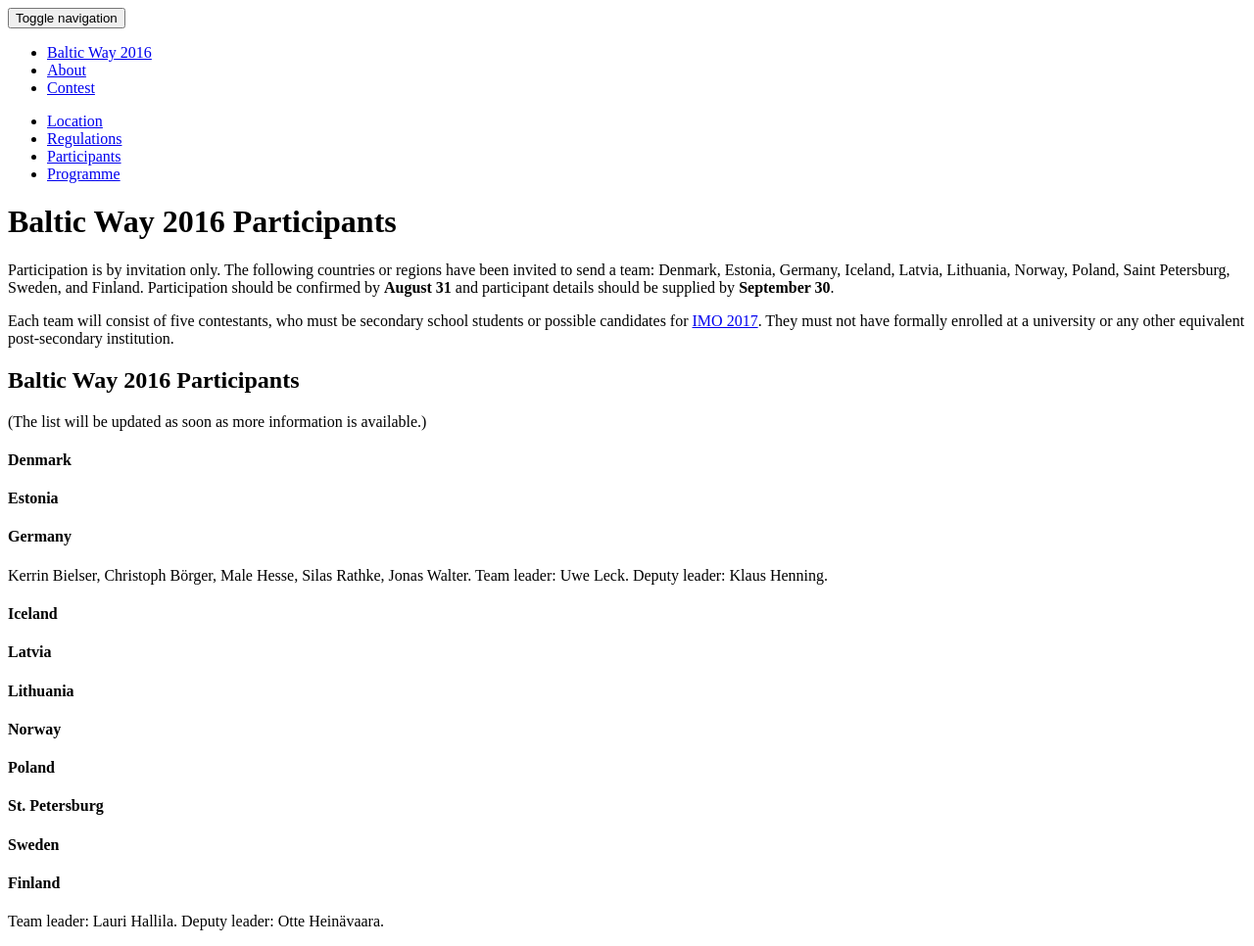
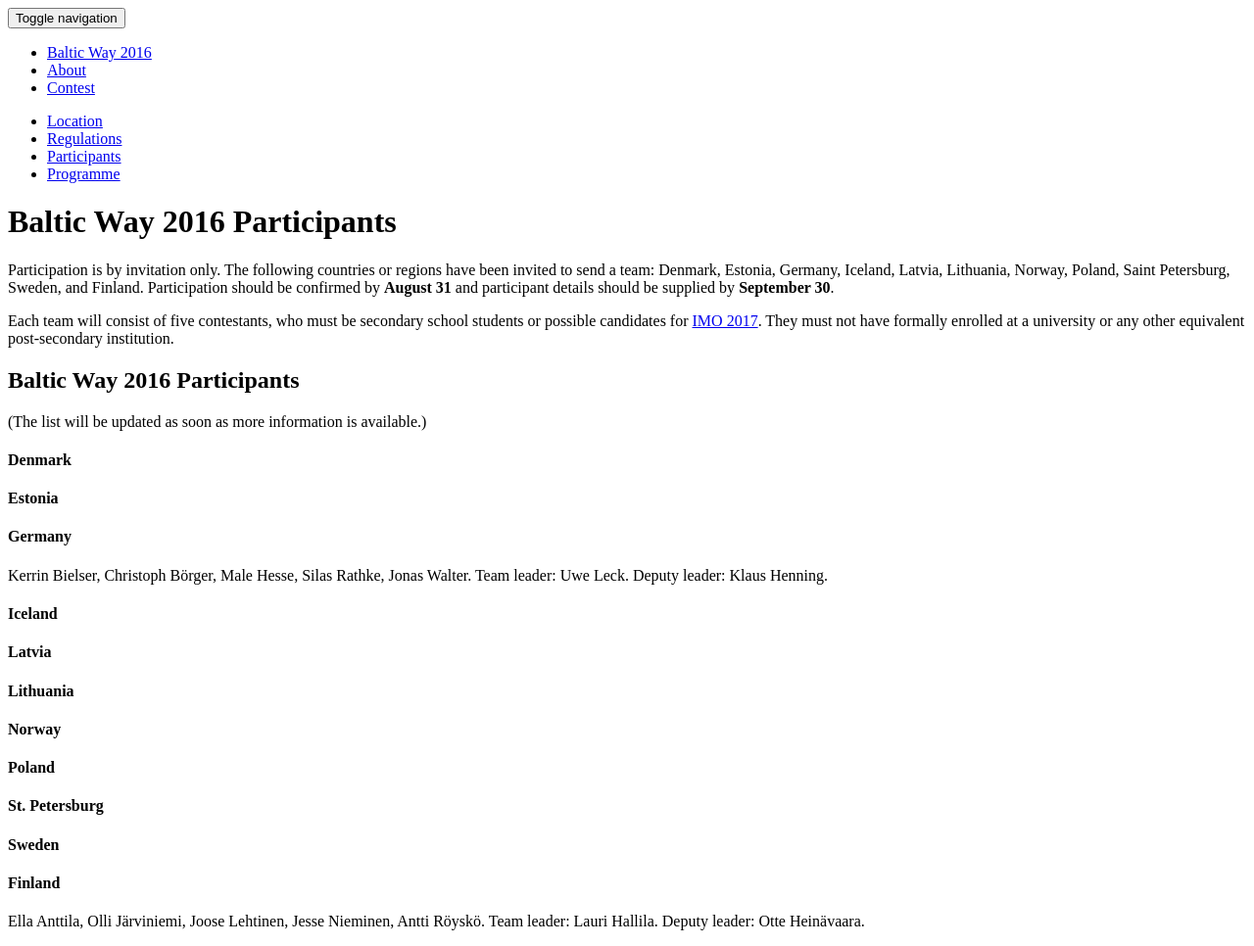
Before and after one commit to matematiikkakilpailut/matematiikkakilpailut.github.io, a Jekyll site: the page built from BW2016/participants/index.md, in a window 1280 px wide. Shown: the whole page at 98% size. Built offline with Jekyll 4.4.1, drawn with Linux system fonts in a browser that asks for light colours; nearby versions of some CDN libraries; a style sheet for code colours, icons or effects is not loaded.

Commit message:
Update index.md

```diff
--- a/BW2016/participants/index.md
+++ b/BW2016/participants/index.md
@@ -47,4 +47,4 @@ Kerrin Bielser,  Christoph Börger,  Male Hesse,  Silas Rathke,  Jonas Walter. T
 
 <h4>Finland</h4>
 
-Team leader: Lauri Hallila. Deputy leader: Otte Heinävaara.
+Ella Anttila, Olli Järviniemi, Joose Lehtinen, Jesse Nieminen, Antti Röyskö. Team leader: Lauri Hallila. Deputy leader: Otte Heinävaara.
```
